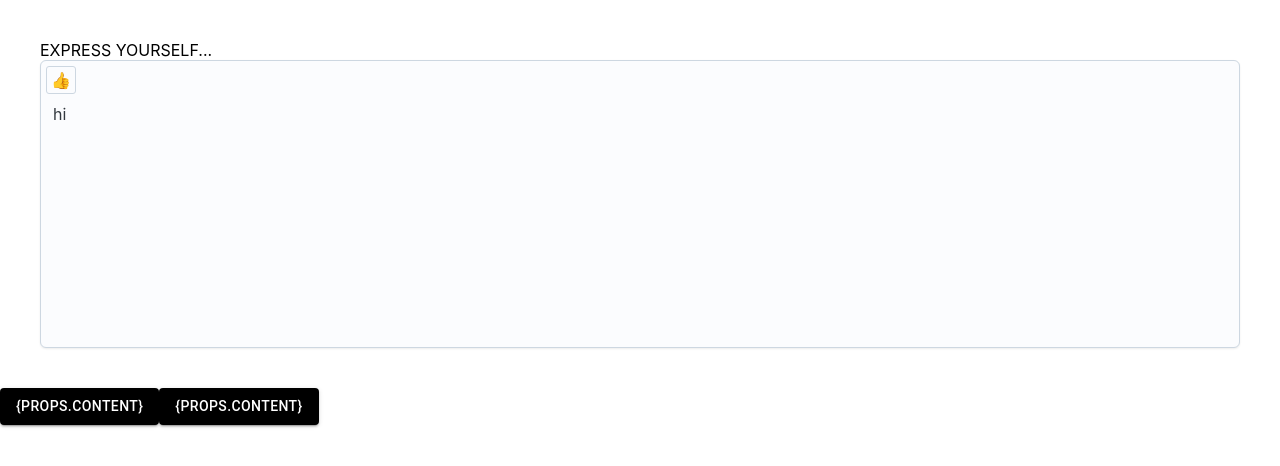
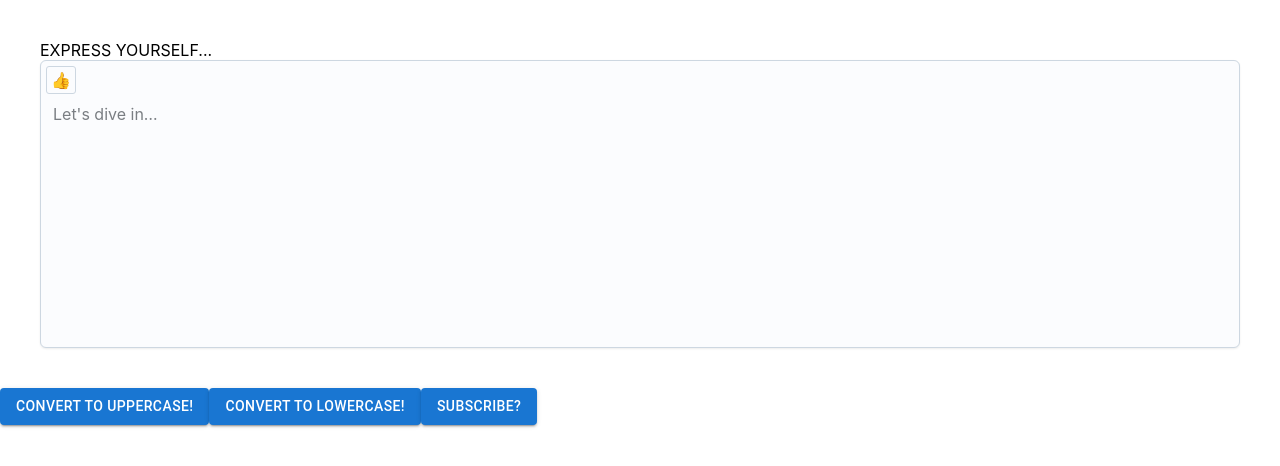
Before and after one commit to Addy-Devil/Text-Wizard, a React (Create React App) app: page / in a window 1280 px wide. Shown: the top 466 px of the page. Built offline with nearby package versions, Linux system fonts and the light colour scheme.

Commit message:
added upper and lowercase buttons:)

```diff
--- a/src/App.js
+++ b/src/App.js
@@ -1,15 +1,12 @@
 import React from 'react';
 import TextareaRows from './Components/TextArea';
-import ButtonUsage from './Components/ButtonUsage';
+//import ButtonUsage from './Components/ButtonUsage';
 
 function App() {
-  return (
+
+return (
     <div>
       < TextareaRows />
-
-      < ButtonUsage content="SUBSCRIBE!" />
-      < ButtonUsage content="SUBSCRIBE!" />
-
     </div>
   );
 }
--- a/src/Components/ButtonUsage.js
+++ b/src/Components/ButtonUsage.js
@@ -1,20 +1,25 @@
-import * as React from 'react';
-import Button from '@mui/material/Button';
-import { useState } from 'react';
+import * as React from "react";
+import Button from "@mui/material/Button";
+import { blueGrey } from "@mui/material/colors";
 
-export default function ButtonUsage(props)
- {
-  const handleOnClick=()=>{
-    setText("Subscribed!!:)");
-    setColor("green");
-  }
-  const [text,setText]=useState("{props.content}");
-  const [color,setColor]=useState(" black");
 
-  return (<>
+export default function ButtonUsage(props) {
 
-<Button variant="contained" style={{backgroundColor:color}} onClick= { handleOnClick } >{text}</Button>
-</>
 
+  return (
+    <>
+      <Button
+        variant="contained"
+        style={{ backgroundColor: blueGrey }}
+
+        onClick={props.click}
+
+        >
+          {props.content}
+        </Button>
+
+
+
+    </>
   );
 }
--- a/src/Components/TextArea.js
+++ b/src/Components/TextArea.js
@@ -2,12 +2,29 @@ import * as React from 'react';
 import Box from '@mui/joy/Box';
 import Textarea from '@mui/joy/Textarea';
 import IconButton from '@mui/joy/IconButton';
+import ButtonUsage from './ButtonUsage';
+import { useState } from "react";
 
 export default function TextareaRows() {
-  const [text, setText] = React.useState('hi');
+  const upperCase = () => {
+    let Upcase=text.toUpperCase();
+    setText(Upcase);}
 
-  const addEmoji = (emoji) => () => setText(`${text}${emoji}`);{/*template literals*/}
-  return (
+  const lowCase = () =>{
+      let Lowcase=text.toLowerCase();
+      setText(Lowcase);};
+
+      const handleOnClick = () => {
+        setBtext("Subscribed!!:)");
+         setColor("green");
+        };
+        const [btext, setBtext] = useState("Subscribe?");
+        const [color, setColor] = useState(" black");
+
+  const [text, setText] = useState('');
+  const addEmoji = (emoji) => () => setText(`${text}${emoji}`);   {/*template literals*/}
+
+  return (<>
     <Box sx={{ p: 5,'--Textarea-focused': 1}}>
         EXPRESS YOURSELF...
       <Textarea
@@ -16,13 +33,17 @@ export default function TextareaRows() {
         onChange={(event) => setText(event.target.value)}
         variant="outlined"
         minRows={10}
-        startDecorator={
+         startDecorator={
             <Box sx={{ display: 'flex', gap: 0.5, flex: 1 }}>
-              <IconButton variant="outlined" color="neutral" onClick={addEmoji('👍')}>
-                👍
-              </IconButton>
-            </Box>}
+               <IconButton variant="outlined" color="neutral" onClick={addEmoji('👍')}>
+                 👍
+               </IconButton>
+             </Box>}
       />
     </Box>
+    <ButtonUsage click={upperCase} content="convert to uppercase!" />
+    <ButtonUsage click={lowCase} content="convert to lowercase!"/>
+    <ButtonUsage click={handleOnClick} content={btext} />
+    </>
   );
-}
+  };
```
